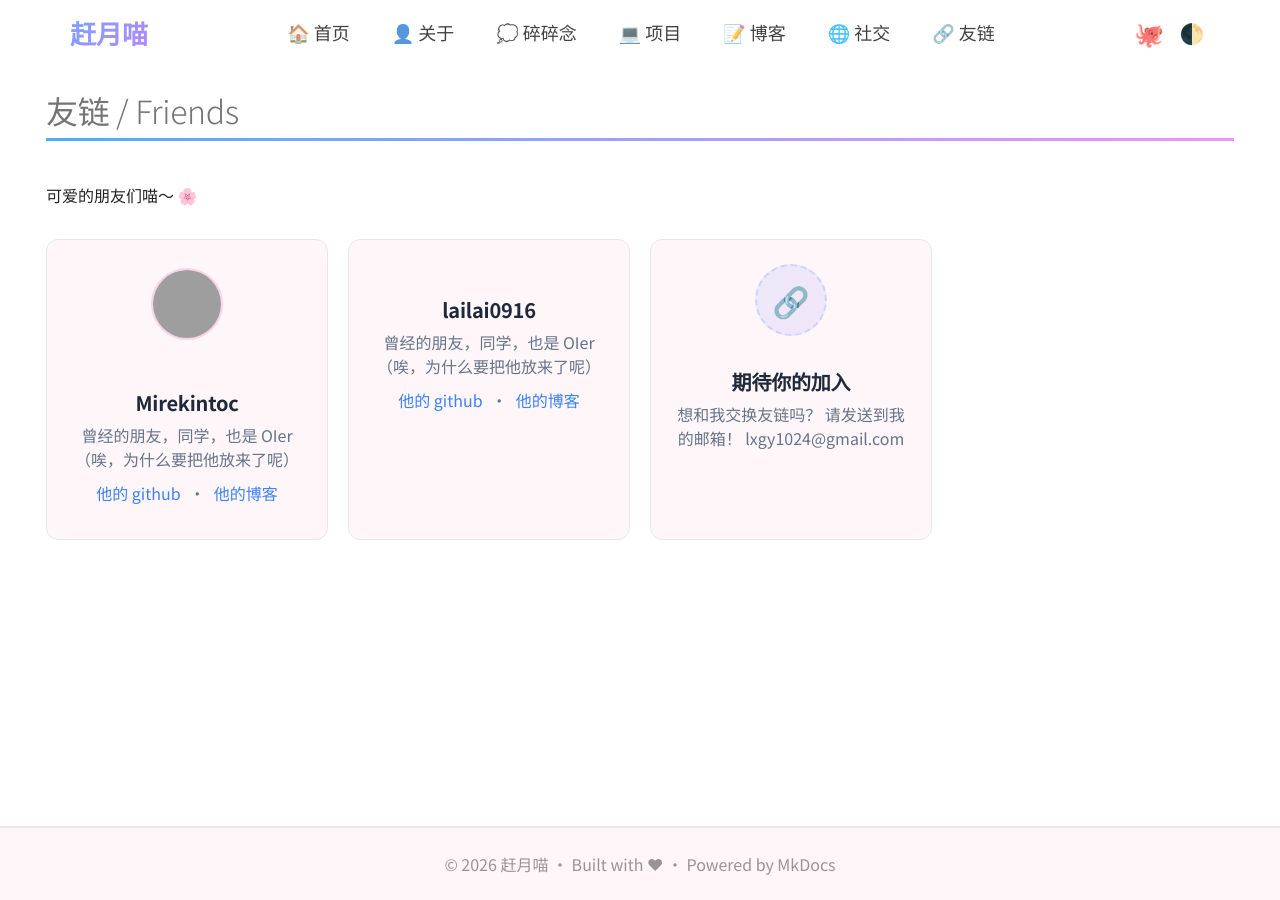
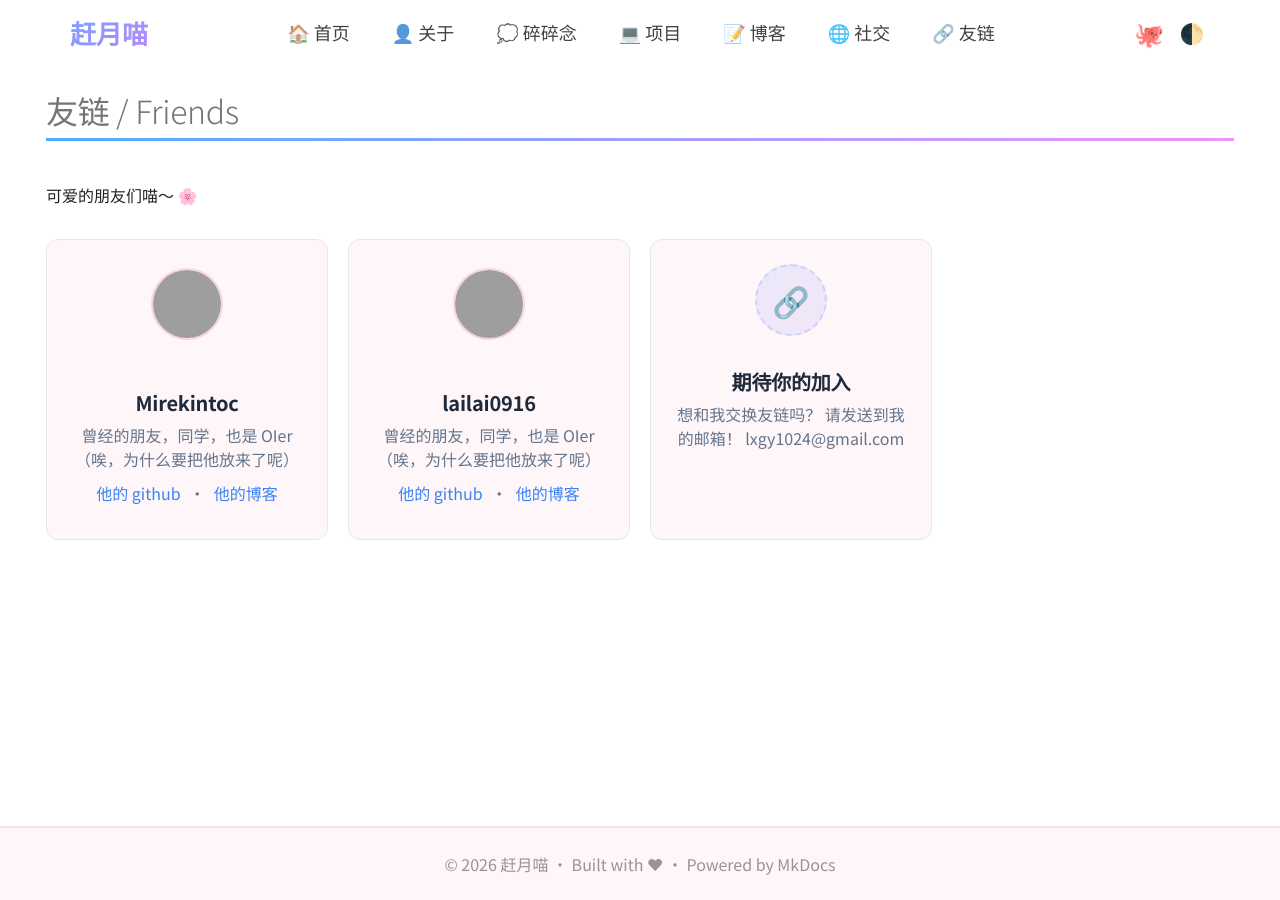
Before and after one commit to lxgy1024/personal-web, an MkDocs documentation site: the page built from docs/friends.md, in a window 1280 px wide. Built offline with MkDocs 1.6.1 and Material for MkDocs 9.7.7, drawn with Linux system fonts in a browser that asks for light colours; comment, search, counter and statistics services are not loaded; grey boxes are pictures that could not be loaded.

Commit message:
Update friends.md

```diff
--- a/docs/friends.md
+++ b/docs/friends.md
@@ -21,6 +21,7 @@ hide:
 </div>
 
 <div class="friend-card" markdown>
+<img src="https://avatars.githubusercontent.com/u/118368461?v=4" alt="lailai0916" class="friend-avatar">
 ## lailai0916
 曾经的朋友，同学，也是 OIer
   （唉，为什么要把他放来了呢）
```
